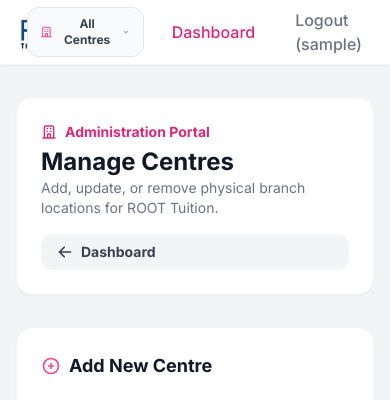
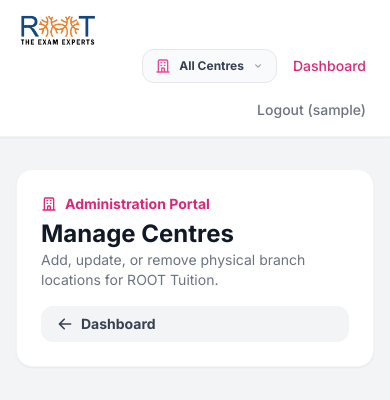
Before and after one commit to Suhailirfani/root, a Django app: page /portal/centres/ in a window 390 px wide. Shown: the top 400 px of the page. Run offline with Django 5.2, Linux system fonts and the light colour scheme; the visitor is signed in with stand-in values (Sample User, id 1); data that the repository does not hold is empty; some libraries are stand-ins or nearby versions.

Commit message:
fix: Improve mobile responsiveness of navbar with flex wrap

```diff
--- a/tuition/templates/tuition/base.html
+++ b/tuition/templates/tuition/base.html
@@ -51,17 +51,17 @@
     <!-- Navigation -->
     <nav class="bg-white shadow-sm border-b border-gray-100 sticky top-0 z-50">
         <div class="max-w-7xl mx-auto px-4 sm:px-6 lg:px-8">
-            <div class="flex justify-between h-16">
+            <div class="flex justify-between min-h-[4rem] py-2 flex-wrap items-center">
                 <div class="flex items-center">
                     <a href="/" class="flex-shrink-0 flex items-center gap-3">
                         <img src="{% static 'images/logo-removebg.png' %}" alt="ROOT Tuition Logo" class="h-10 w-auto">
                         <span class="font-bold text-xl text-gray-900 tracking-tight hidden sm:block">ROOT Tuition</span>
                     </a>
                 </div>
-                <div class="flex items-center gap-4">
+                <div class="flex items-center gap-2 sm:gap-4 flex-wrap justify-end">
                     {% if request.session.logged_in_student %}
-                        <a href="{% url 'parent_dashboard' %}" class="text-brand-600 hover:text-brand-500 px-3 py-3 md:py-2 rounded-md text-base md:text-sm font-medium transition-colors">Dashboard</a>
-                        <a href="{% url 'parent_logout' %}" class="text-gray-500 hover:text-gray-900 px-3 py-3 md:py-2 rounded-md text-base md:text-sm font-medium transition-colors">Parent Logout</a>
+                        <a href="{% url 'parent_dashboard' %}" class="text-brand-600 hover:text-brand-500 px-2 sm:px-3 py-2 rounded-md text-sm font-medium transition-colors">Dashboard</a>
+                        <a href="{% url 'parent_logout' %}" class="text-gray-500 hover:text-gray-900 px-2 sm:px-3 py-2 rounded-md text-sm font-medium transition-colors">Parent Logout</a>
                     {% elif request.user.is_authenticated %}
                         {% if is_global_admin %}
                             <!-- Sleek Centre Switcher Dropdown -->
@@ -114,14 +114,14 @@
                         {% endif %}
 
                         {% if request.user.is_superuser or request.user.profile.role == 'admin' %}
-                            <a href="{% url 'admin_dashboard' %}" class="text-brand-600 hover:text-brand-500 px-3 py-3 md:py-2 rounded-md text-base md:text-sm font-medium transition-colors">Dashboard</a>
-                            <a href="{% url 'admin_logout' %}" class="text-gray-500 hover:text-gray-900 px-3 py-3 md:py-2 rounded-md text-base md:text-sm font-medium transition-colors">Logout ({{ request.user.username }})</a>
+                            <a href="{% url 'admin_dashboard' %}" class="text-brand-600 hover:text-brand-500 px-2 sm:px-3 py-2 rounded-md text-sm font-medium transition-colors">Dashboard</a>
+                            <a href="{% url 'admin_logout' %}" class="text-gray-500 hover:text-gray-900 px-2 sm:px-3 py-2 rounded-md text-sm font-medium transition-colors whitespace-nowrap">Logout ({{ request.user.username }})</a>
                         {% else %}
-                            <a href="{% url 'teacher_dashboard' %}" class="text-brand-600 hover:text-brand-500 px-3 py-3 md:py-2 rounded-md text-base md:text-sm font-medium transition-colors">Dashboard</a>
-                            <a href="{% url 'teacher_logout' %}" class="text-gray-500 hover:text-gray-900 px-3 py-3 md:py-2 rounded-md text-base md:text-sm font-medium transition-colors">Logout ({{ request.user.username }})</a>
+                            <a href="{% url 'teacher_dashboard' %}" class="text-brand-600 hover:text-brand-500 px-2 sm:px-3 py-2 rounded-md text-sm font-medium transition-colors">Dashboard</a>
+                            <a href="{% url 'teacher_logout' %}" class="text-gray-500 hover:text-gray-900 px-2 sm:px-3 py-2 rounded-md text-sm font-medium transition-colors whitespace-nowrap">Logout ({{ request.user.username }})</a>
                         {% endif %}
                     {% endif %}
-                    <button id="installAppBtn" class="hidden text-brand-600 border border-brand-600 hover:bg-brand-50 px-3 py-2 rounded-md text-xs font-bold transition-colors">
+                    <button id="installAppBtn" class="hidden text-brand-600 border border-brand-600 hover:bg-brand-50 px-2 sm:px-3 py-2 rounded-md text-xs font-bold transition-colors whitespace-nowrap">
                         Install App
                     </button>
                 </div>
```
